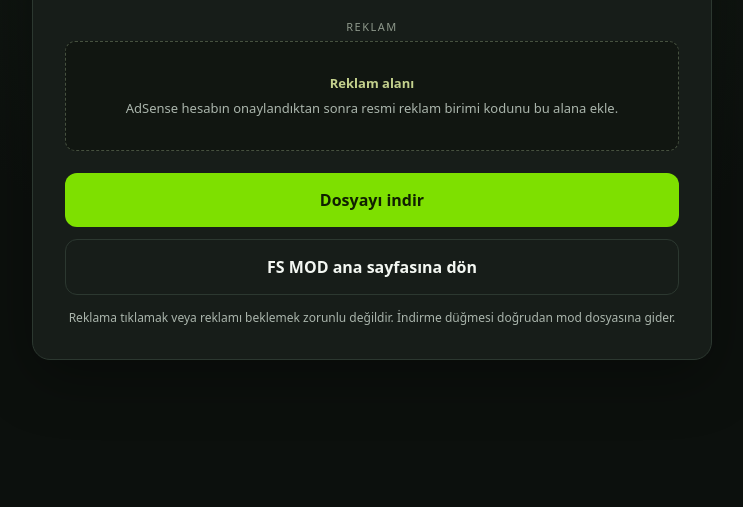
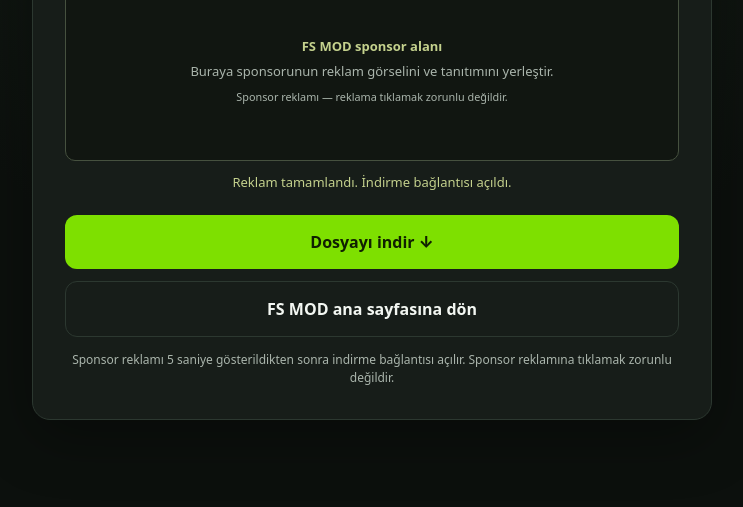
Before and after one commit to fs26mod/fs26mod.github.io, a plain HTML site: page download.html in a window 1280 px wide. Shown: the part 293-800 px from the top of the page, without its empty margins (268-1011 px from the left). Drawn offline with Linux system fonts and the light colour scheme.

Commit message:
Add files via upload

```diff
--- a/download.html
+++ b/download.html
@@ -11,7 +11,7 @@ main{width:min(100%,680px);background:var(--panel);border:1px solid var(--line);
 .brand{color:var(--green);font-weight:900;letter-spacing:1px;font-size:13px}
 h1{font-size:clamp(23px,5vw,32px);line-height:1.2;margin:12px 0}
 p{color:var(--muted)}.ad-label{text-align:center;font-size:11px;letter-spacing:1.5px;color:#8e988b;margin:22px 0 6px}
-.ad-slot{min-height:110px;border:1px dashed #46513f;border-radius:10px;background:#111611;display:flex;align-items:center;justify-content:center;text-align:center;padding:18px;color:var(--muted);font-size:13px}
+.ad-slot{min-height:180px;border:1px solid #46513f;border-radius:10px;background:#111611;display:flex;align-items:center;justify-content:center;text-align:center;padding:18px;color:var(--muted);font-size:13px;overflow:hidden}.ad-slot img{max-width:100%;max-height:260px;object-fit:contain;border-radius:8px}.ad-slot a{display:block;color:inherit;text-decoration:none}.timer{font-size:13px;color:#c4d18d;text-align:center;margin:12px 0 0}.btn[aria-disabled="true"]{opacity:.45;pointer-events:none;filter:grayscale(.4)}
 .ad-slot strong{display:block;color:#c4d18d;margin-bottom:5px}
 .actions{display:grid;gap:12px;margin-top:22px}
 a.btn{display:block;text-align:center;text-decoration:none;font-weight:850;border-radius:12px;padding:15px 18px}
@@ -26,18 +26,21 @@ a.btn{display:block;text-align:center;text-decoration:none;font-weight:850;borde
 <h1 id="modName">Mod indir</h1>
 <p>İndirme sayfası</p>
 
-<p class="ad-label">REKLAM</p>
+<p class="ad-label">SPONSOR REKLAMI</p>
 <div class="ad-slot" id="adSlot">
-  <div><strong>Reklam alanı</strong>
-    AdSense hesabın onaylandıktan sonra resmi reklam birimi kodunu bu alana ekle.
+  <div>
+    <strong>FS MOD sponsor alanı</strong>
+    Buraya sponsorunun reklam görselini ve tanıtımını yerleştir.
+    <small style="display:block;margin-top:8px">Sponsor reklamı — reklama tıklamak zorunlu değildir.</small>
   </div>
 </div>
+<p class="timer" id="adTimer" aria-live="polite">Reklam gösteriliyor: 5 saniye</p>
 
 <div class="actions">
-  <a class="btn primary" id="downloadBtn" href="#" rel="nofollow">Dosyayı indir</a>
+  <a class="btn primary" id="downloadBtn" href="#" rel="nofollow" aria-disabled="true">Reklamdan sonra indir</a>
   <a class="btn secondary" href="./index.html">FS MOD ana sayfasına dön</a>
 </div>
-<p class="note">Reklama tıklamak veya reklamı beklemek zorunlu değildir. İndirme düğmesi doğrudan mod dosyasına gider.</p>
+<p class="note">Sponsor reklamı 5 saniye gösterildikten sonra indirme bağlantısı açılır. Sponsor reklamına tıklamak zorunlu değildir.</p>
 <p id="error" class="error" hidden>İndirme bağlantısı geçersiz. Lütfen mod sayfasına dönüp tekrar deneyin.</p>
 </main>
 <script>
@@ -47,12 +50,54 @@ a.btn{display:block;text-align:center;text-decoration:none;font-weight:850;borde
   const name = params.get("name") || "FS MOD";
   const link = document.getElementById("downloadBtn");
   document.getElementById("modName").textContent = name + " — indir";
+
+  // Sponsor görselini burada ayarla (ör. https://siteadresin.com/reklam.jpg).
+  // Sponsor linki isteğe bağlıdır; reklama tıklamayı indirme şartı yapmayın.
+  const sponsorImageUrl = "";
+  const sponsorLinkUrl = "";
+  if (sponsorImageUrl) {
+    const slot = document.getElementById("adSlot");
+    slot.replaceChildren();
+    const img = document.createElement("img");
+    img.src = sponsorImageUrl;
+    img.alt = "Sponsor reklamı";
+    if (sponsorLinkUrl) {
+      const anchor = document.createElement("a");
+      anchor.href = sponsorLinkUrl;
+      anchor.target = "_blank";
+      anchor.rel = "noopener sponsored";
+      anchor.appendChild(img);
+      slot.appendChild(anchor);
+    } else {
+      slot.appendChild(img);
+    }
+  }
   try {
     const url = new URL(file, location.href);
     if (!["https:", "http:"].includes(url.protocol)) throw new Error("bad protocol");
     link.href = url.href;
     link.target = "_blank";
     link.rel = "noopener noreferrer nofollow";
+    link.setAttribute("aria-disabled", "true");
+    link.style.pointerEvents = "none";
+    link.style.opacity = ".45";
+
+    let remaining = 5;
+    const timer = document.getElementById("adTimer");
+    const tick = () => {
+      if (remaining > 0) {
+        timer.textContent = "Reklam gösteriliyor: " + remaining + " saniye";
+        remaining -= 1;
+        window.setTimeout(tick, 1000);
+      } else {
+        timer.textContent = "Reklam tamamlandı. İndirme bağlantısı açıldı.";
+        link.textContent = "Dosyayı indir ↓";
+        link.removeAttribute("aria-disabled");
+        link.style.pointerEvents = "auto";
+        link.style.opacity = "1";
+      }
+    };
+    tick();
   } catch (_) {
     link.hidden = true;
     document.getElementById("error").hidden = false;
```
